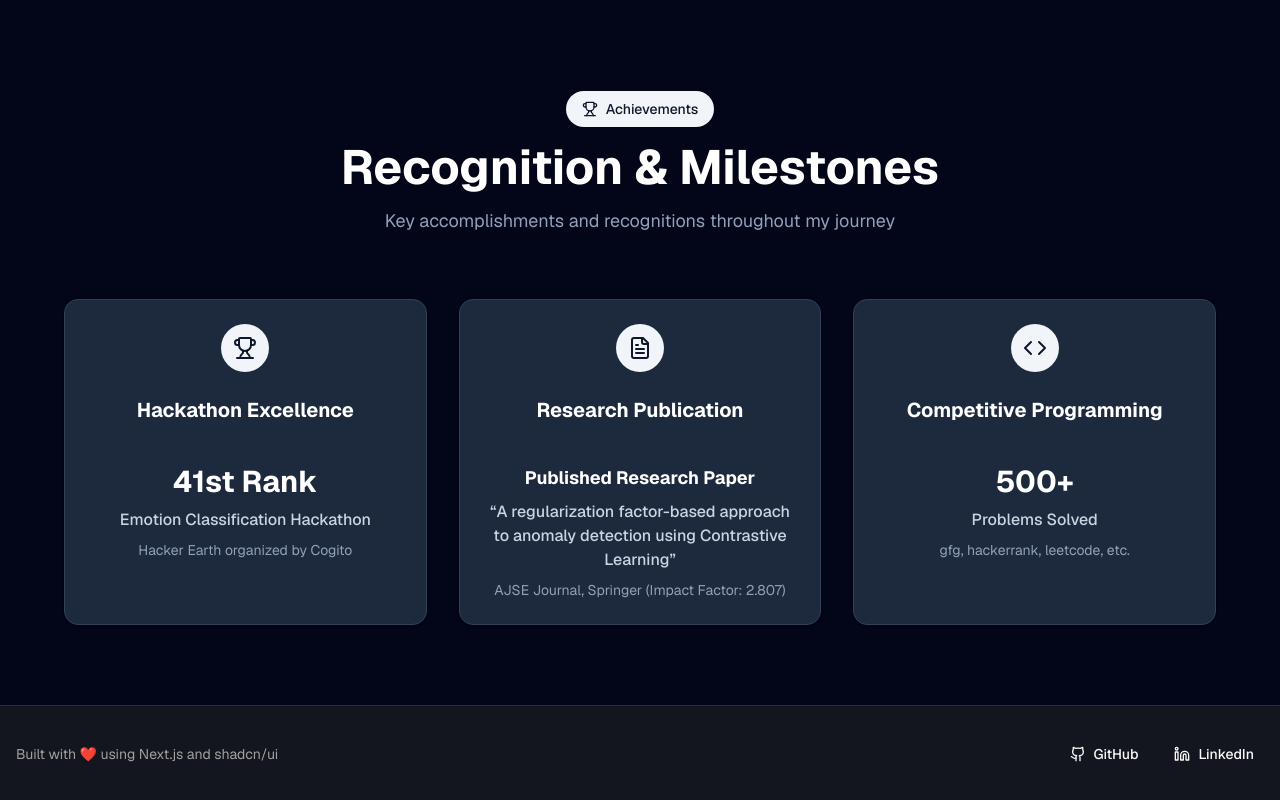
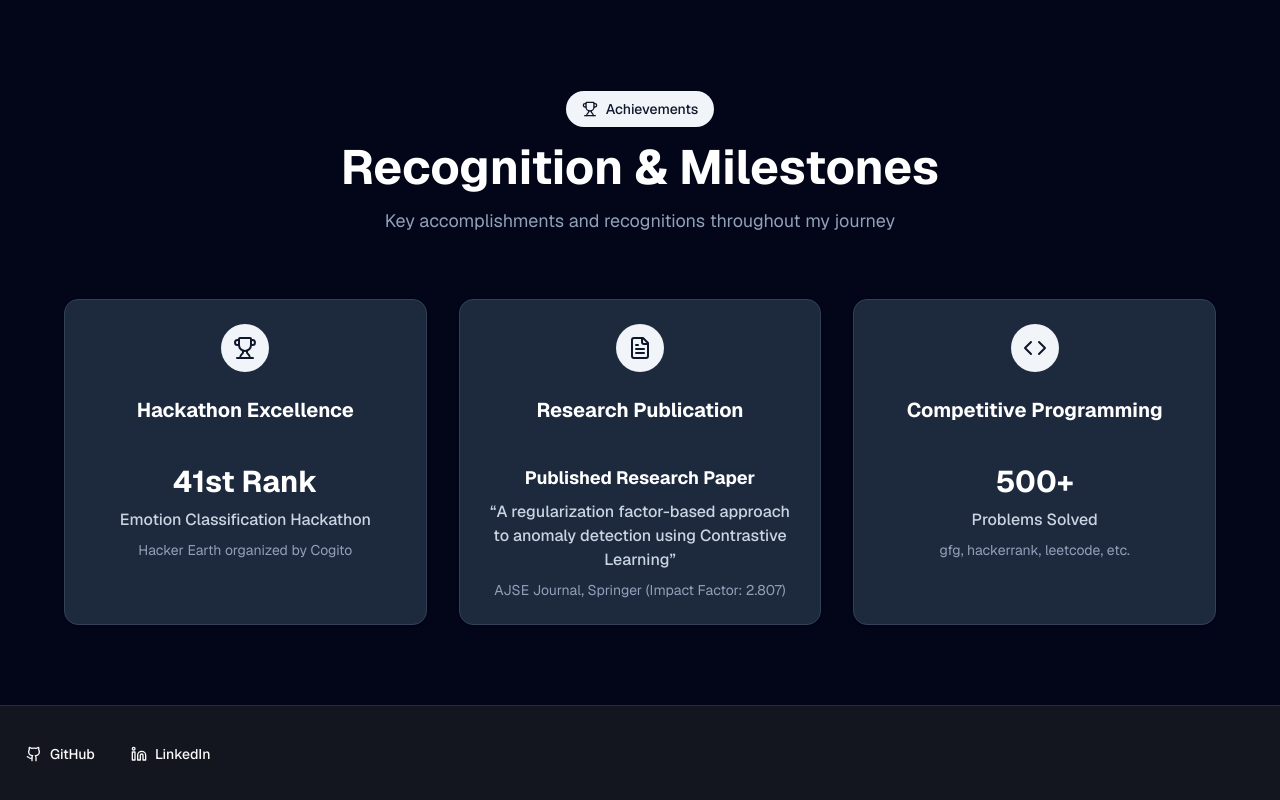
Before and after one commit to acidentlgenius/abhinavmaurya, a Next.js app: page / in a window 1280 px wide. Shown: the part 4894-5694 px from the top of the page. Built offline with nearby package versions, Linux system fonts and the light colour scheme.

Commit message:
refactor: remove footer text for a cleaner layout

```diff
--- a/src/app/page.tsx
+++ b/src/app/page.tsx
@@ -833,11 +833,6 @@ export default function Home() {
         {/* Footer */}
         <footer className="border-t bg-muted/50">
           <div className="mx-auto max-w-7xl flex flex-col items-center justify-between gap-4 py-10 px-4 md:h-24 md:flex-row md:py-0">
-            <div className="flex flex-col items-center gap-4 px-8 md:flex-row md:gap-2 md:px-0">
-              <p className="text-center text-sm leading-loose text-muted-foreground md:text-left">
-                Built with ❤️ using Next.js and shadcn/ui
-              </p>
-            </div>
             <div className="flex items-center space-x-4">
               <motion.div
                 whileHover={{ scale: 1.05, y: -1 }}
```
